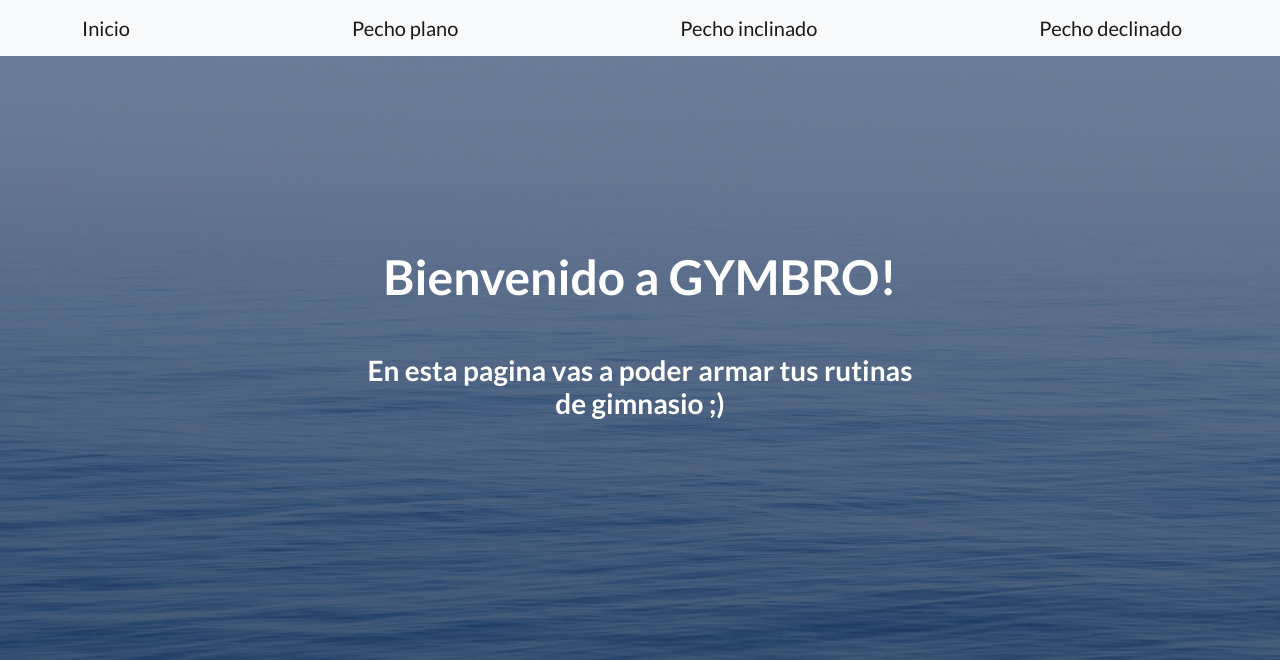
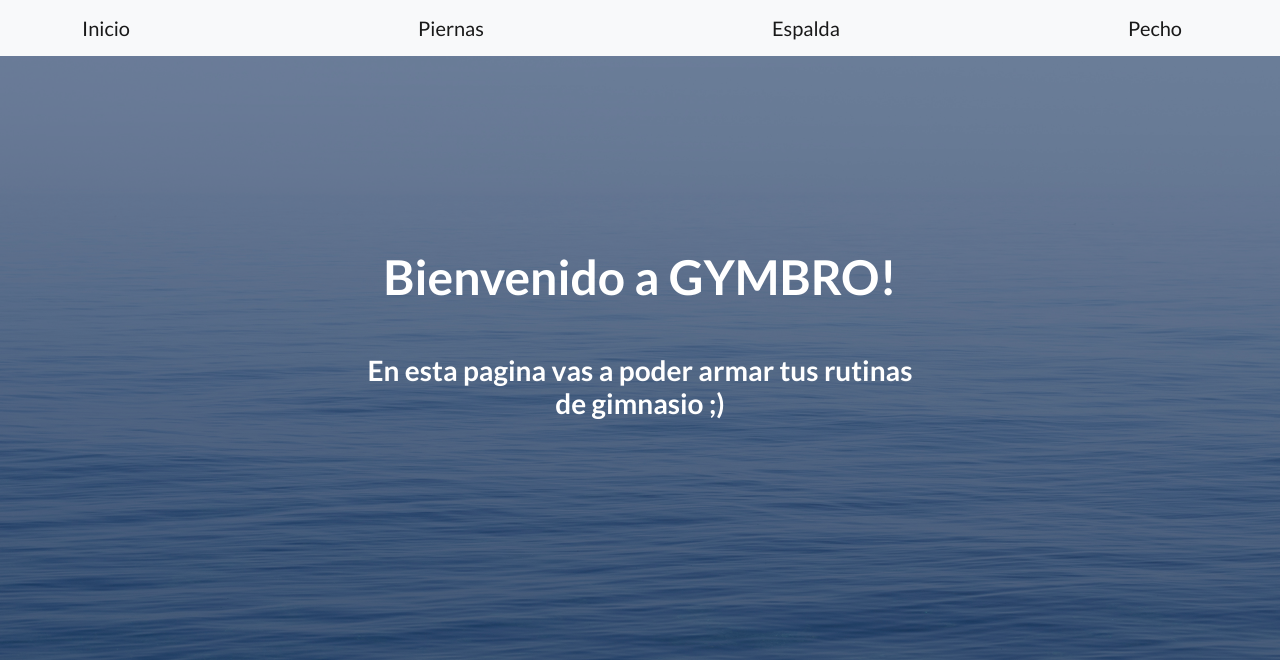
Before and after one commit to SebasBarrientos/Entrega1-Barrientos-Sebastian, a Django app: page /coder/GYMBRO in a window 1280 px wide. Shown: the top 660 px of the page. Run offline with Django 4.2, Linux system fonts and the light colour scheme; some libraries are stand-ins or nearby versions.

Commit message:
Aplique el cambiod e ideas

```diff
--- a/EntregaCoder/gym/models.py
+++ b/EntregaCoder/gym/models.py
@@ -1,7 +1,7 @@
 from django.db import models
 
 
-class pecho_plano (models.Model):
+class piernas (models.Model):
     maquina = models.CharField(max_length=50)
     nombre_ejercicio = models.CharField(max_length=50)
     peso = models.IntegerField (blank=True)
@@ -10,14 +10,14 @@ class pecho_plano (models.Model):
 
 
 
-class pecho_inclinado (models.Model):
+class espalda (models.Model):
     maquina = models.CharField(max_length=50)
     nombre_ejercicio = models.CharField(max_length=50)
     peso = models.IntegerField (blank=True)
     repeticiones = models.IntegerField (blank=True)
     series = models.IntegerField (blank=True)
 
-class pecho_declinado (models.Model):
+class pecho (models.Model):
     maquina = models.CharField(max_length=50)
     nombre_ejercicio = models.CharField(max_length=50)
     peso = models.IntegerField (blank=True)
--- a/EntregaCoder/gym/templates/gym/base.html
+++ b/EntregaCoder/gym/templates/gym/base.html
@@ -21,9 +21,9 @@
         <nav class="navbar navbar-light bg-light static-top">
             <div class="container">
                 <a class="navbar-brand" href="{%url 'gym-inicio'%}">Inicio</a>
-                <a class="navbar-brand" href="{%url 'gym-pecho_plano'%}"> Pecho plano </a>
-                <a class="navbar-brand" href="{%url 'gym-pecho_inclinado'%}"> Pecho inclinado </a>
-                <a class="navbar-brand" href="{%url 'gym-pecho_inclinado'%}"> Pecho declinado </a>
+                <a class="navbar-brand" href="{%url 'gym-piernas'%}"> Piernas </a>
+                <a class="navbar-brand" href="{%url 'gym-espalda'%}"> Espalda </a>
+                <a class="navbar-brand" href="{%url 'gym-pecho'%}"> Pecho </a>
             </div>
         </nav>
         <!-- Masthead-->
--- a/EntregaCoder/gym/urls.py
+++ b/EntregaCoder/gym/urls.py
@@ -5,18 +5,18 @@ urlpatterns = [
     path ('GYMBRO', inicio, name = 'gym-inicio'),
 
 
-    path ('pecho_plano/', vista_pecho_plano, name = 'gym-pecho_plano'),
-    path ('pecho_plano/form/', form_pecho_plano, name = 'form-pecho_plano'),
-    path ('pecho_plano/buscador/', buscador_pecho_plano, name = 'pecho_plano-buscar'),
-    path ('pecho_plano/buscador/resultados/', resultado_pecho_plano, name = 'pecho_plano-resultado'),
+    path ('piernas/', vista_piernas, name = 'gym-piernas'),
+    path ('piernas/form/', form_piernas, name = 'form-piernas'),
+    path ('piernas/buscador/', buscador_piernas, name = 'piernas-buscar'),
+    path ('piernas/buscador/resultados/', resultado_piernas, name = 'piernas-resultado'),
 
-    path ('pecho_inclinado/', vista_pecho_inclinado, name = 'gym-pecho_inclinado'),
-    path ('pecho_inclinado/form/', form_pecho_inclinado, name = 'form-pecho_inclinado'),
-    path ('pecho_inclinado/buscador/', buscador_pecho_inclinado, name = 'pecho_inclinado-buscar'),
-    path ('pecho_inclinado/buscador/resultados/', resultado_pecho_inclinado, name = 'pecho_inclinado-resultado'),
+    path ('espalda/', vista_espalda, name = 'gym-espalda'),
+    path ('espalda/form/', form_espalda, name = 'form-espalda'),
+    path ('espalda/buscador/', buscador_espalda, name = 'espalda-buscar'),
+    path ('espalda/buscador/resultados/', resultado_espalda, name = 'espalda-resultado'),
 
-    path ('pecho_declinado/', vista_pecho_declinado, name = 'gym-pecho_declinado'),
-    path ('pecho_declinado/form/', form_pecho_declinado, name = 'form-pecho_declinado'),
-    path ('pecho_declinado/buscador/', buscador_pecho_declinado, name = 'pecho_declinado-buscar'),
-    path ('pecho_declinado/resultados/', resultado_pecho_declinado, name = 'pecho_declinado-resultado')
+    path ('pecho/', vista_pecho, name = 'gym-pecho'),
+    path ('pecho/form/', form_pecho, name = 'form-pecho'),
+    path ('pecho/buscador/', buscador_pecho, name = 'pecho-buscar'),
+    path ('pecho/resultados/', resultado_pecho, name = 'pecho-resultado')
 ]
--- a/EntregaCoder/gym/views.py
+++ b/EntregaCoder/gym/views.py
@@ -13,58 +13,58 @@ def inicio (request):
 
 
 
-def form_pecho_plano (request):
+def form_piernas (request):
     if request.method == 'POST':
         formulario = Formulario (request.POST)
 
         if formulario.is_valid ():
             data = formulario.cleaned_data
-            form = pecho_plano (maquina = data ['maquina'],nombre_ejercicio = data ['nombre_ejercicio'],peso = data ['peso'],repeticiones = data ['repeticiones'],series = data ['series'])
+            form = piernas (maquina = data ['maquina'],nombre_ejercicio = data ['nombre_ejercicio'],peso = data ['peso'],repeticiones = data ['repeticiones'],series = data ['series'])
             form.save()
 
     formulario = Formulario()
 
     contexto = {'formulario': formulario}
-    return render(request, 'gym/form_pecho_plano.html', contexto)
+    return render(request, 'gym/form_piernas.html', contexto)
 
-def vista_pecho_plano (request):
-    return render (request, 'gym/pecho_plano.html')
+def vista_piernas (request):
+    return render (request, 'gym/piernas.html')
 
-def buscador_pecho_plano (request):
-    return render (request, 'gym/buscador_pecho_plano.html')
+def buscador_piernas (request):
+    return render (request, 'gym/buscador_piernas.html')
 
 
-def resultado_pecho_plano (request):
-    nombre_maquina = request.GET ["maquina_pecho_plano"]
-    maquina = pecho_plano.objects.filter (maquina__icontains=nombre_maquina)
+def resultado_piernas (request):
+    nombre_maquina = request.GET ["maquina_piernas"]
+    maquina = piernas.objects.filter (maquina__icontains=nombre_maquina)
 
-    return render (request, 'gym/resultado_search_pecho_plano.html', {'maquina': maquina})
+    return render (request, 'gym/resultado_search_piernas.html', {'maquina': maquina})
 
 
 
 
-def form_pecho_inclinado (request):
+def form_espalda (request):
     if request.method == 'POST':
         formulario = Formulario (request.POST)
 
         if formulario.is_valid ():
             data = formulario.cleaned_data
-            form = pecho_inclinado (maquina = data ['maquina'],nombre_ejercicio = data ['nombre_ejercicio'],peso = data ['peso'],repeticiones = data ['repeticiones'],series = data ['series'])
+            form = espalda (maquina = data ['maquina'],nombre_ejercicio = data ['nombre_ejercicio'],peso = data ['peso'],repeticiones = data ['repeticiones'],series = data ['series'])
             form.save()
 
     formulario = Formulario()
 
     contexto = {'formulario': formulario}
-    return render(request, 'gym/form_pecho_inclinado.html', contexto)
+    return render(request, 'gym/form_espalda.html', contexto)
 
-def vista_pecho_inclinado (request):
+def vista_espalda (request):
 
-    return render (request, 'gym/pecho_inclinado.html')
+    return render (request, 'gym/espalda.html')
 
-def buscador_pecho_inclinado (request):
-    return render (request, 'gym/buscador_pecho_inclinado.html')
+def buscador_espalda (request):
+    return render (request, 'gym/buscador_espalda.html')
 
-def resultado_pecho_inclinado (request):
+def resultado_espalda (request):
     pass
 
 
@@ -72,27 +72,27 @@ def resultado_pecho_inclinado (request):
 
 
 
-def form_pecho_declinado (request):
+def form_pecho (request):
     if request.method == 'POST':
         formulario = Formulario (request.POST)
 
         if formulario.is_valid ():
             data = formulario.cleaned_data
-            form = pecho_declinado (maquina = data ['maquina'],nombre_ejercicio = data ['nombre_ejercicio'],peso = data ['peso'],repeticiones = data ['repeticiones'],series = data ['series'])
+            form = pecho (maquina = data ['maquina'],nombre_ejercicio = data ['nombre_ejercicio'],peso = data ['peso'],repeticiones = data ['repeticiones'],series = data ['series'])
             form.save()
 
     formulario = Formulario()
 
     contexto = {'formulario': formulario}
-    return render(request, 'gym/form_pecho_declinado.html', contexto)
+    return render(request, 'gym/form_pecho.html', contexto)
 
 
-def vista_pecho_declinado (request):
+def vista_pecho (request):
 
-    return render (request, 'gym/pecho_declinado.html')
+    return render (request, 'gym/pecho.html')
 
-def buscador_pecho_declinado (request):
-    return render (request, 'gym/buscador_pecho_declinado.html')
+def buscador_pecho (request):
+    return render (request, 'gym/buscador_pecho.html')
 
-def resultado_pecho_declinado(request):
+def resultado_pecho(request):
     pass
```
Also changed, not shown: EntregaCoder/db.sqlite3, EntregaCoder/gym/migrations/0004_rename_pecho_inclinado_espalda_and_more.py (added), EntregaCoder/gym/templates/gym/buscador_espalda.html (renamed from EntregaCoder/gym/templates/gym/buscador_pecho_inclinado.html), EntregaCoder/gym/templates/gym/buscador_pecho.html (renamed from EntregaCoder/gym/templates/gym/buscador_pecho_declinado.html), EntregaCoder/gym/templates/gym/buscador_piernas.html (renamed from EntregaCoder/gym/templates/gym/buscador_pecho_plano.html), EntregaCoder/gym/templates/gym/espalda.html (renamed from EntregaCoder/gym/templates/gym/pecho_inclinado.html), EntregaCoder/gym/templates/gym/form_espalda.html (renamed from EntregaCoder/gym/templates/gym/form_pecho_inclinado.html), EntregaCoder/gym/templates/gym/form_pech.html (renamed from EntregaCoder/gym/templates/gym/form_pecho_declinado.html), EntregaCoder/gym/templates/gym/form_piernas.html (renamed from EntregaCoder/gym/templates/gym/form_pecho_plano.html), EntregaCoder/gym/templates/gym/pecho.html (renamed from EntregaCoder/gym/templates/gym/pecho_declinado.html), EntregaCoder/gym/templates/gym/piernas.html (renamed from EntregaCoder/gym/templates/gym/pecho_plano.html), EntregaCoder/gym/templates/gym/resultado_search_espalda.html (renamed from EntregaCoder/gym/templates/gym/resultado_search_pecho_inclinado.html), EntregaCoder/gym/templates/gym/resultado_search_pecho.html (renamed from EntregaCoder/gym/templates/gym/resultado_search_pecho_declinado.html), EntregaCoder/gym/templates/gym/resultado_search_piernas.html (renamed from EntregaCoder/gym/templates/gym/resultado_search_pecho_plano.html).
